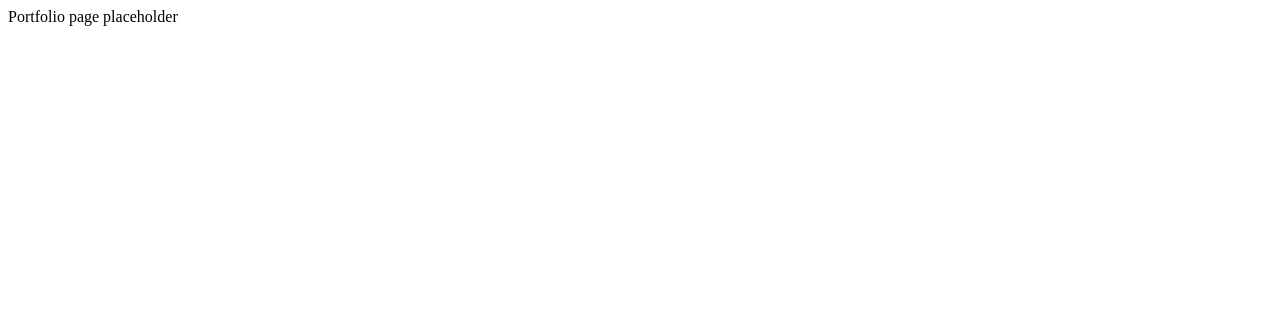
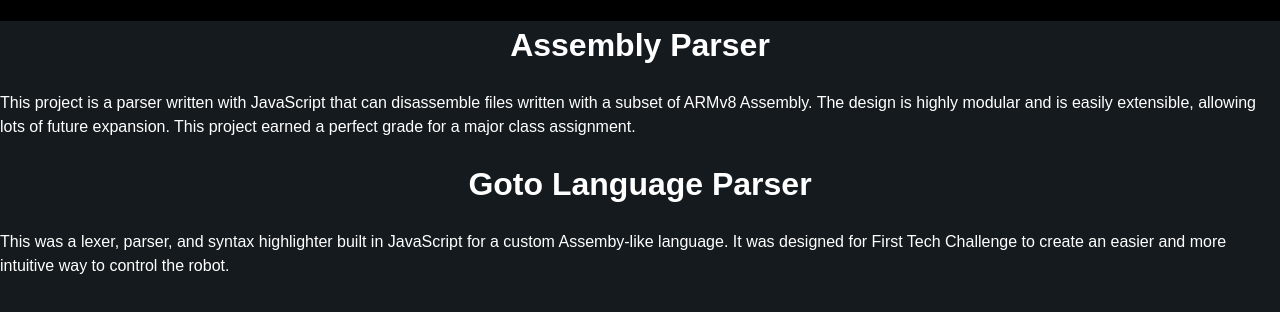
Before and after one commit to Haeleon/haeleon.github.io, a plain HTML site: page portfolio.html in a window 1280 px wide. Drawn offline with Linux system fonts and the light colour scheme.

Commit message:
Update portfolio.html

```diff
--- a/portfolio.html
+++ b/portfolio.html
@@ -1,4 +1,66 @@
 <!DOCTYPE html>
 <html>
-  Portfolio page placeholder
+  <head>
+    <style>
+      /* a minimalist set of CSS resets */
+
+/* default to border-box */
+html {
+  box-sizing: border-box;
+  background-color: black;
+  margin: 0px;
+  padding: 0px;
+  height: 100%;
+  min-height: 100%;
+
+}
+
+*, *:before, *:after {
+  box-sizing: inherit;
+}
+
+/* adjust typography defaults */
+body {
+  margin: 1rem;
+  margin: 0;
+  font-family: sans-serif;
+  line-height: 1.5;
+  background-color: rgb(20, 26, 30);
+  color: white;
+  font-size: 16px;
+  top: 0px;
+  left: 0px;
+  bottom: 100%;
+  height: 100%;
+  min-height: 100%;
+}
+
+#navbar {
+  text-align: center;
+}
+
+#main {
+  text-align: center;
+}
+
+/* images and videos max out at full width */
+img,
+video {
+  height: auto;
+  max-width: 100%;
+}
+
+h1 {
+  text-align: center;
+}
+
+    </style>
+  </head>
+  <body>
+    <h1>Assembly Parser</h1>
+    This project is a parser written with JavaScript that can disassemble files written with a subset of ARMv8 Assembly. The design is highly modular and is easily extensible, allowing lots of future expansion. This project earned a perfect grade for a major class assignment.
+    <h1>Goto Language Parser</h1>
+    This was a lexer, parser, and syntax highlighter built in JavaScript for a custom Assemby-like language. It was designed for First Tech Challenge to create an easier and more intuitive way to control the robot.
+  </body>
+
 </html>
```
